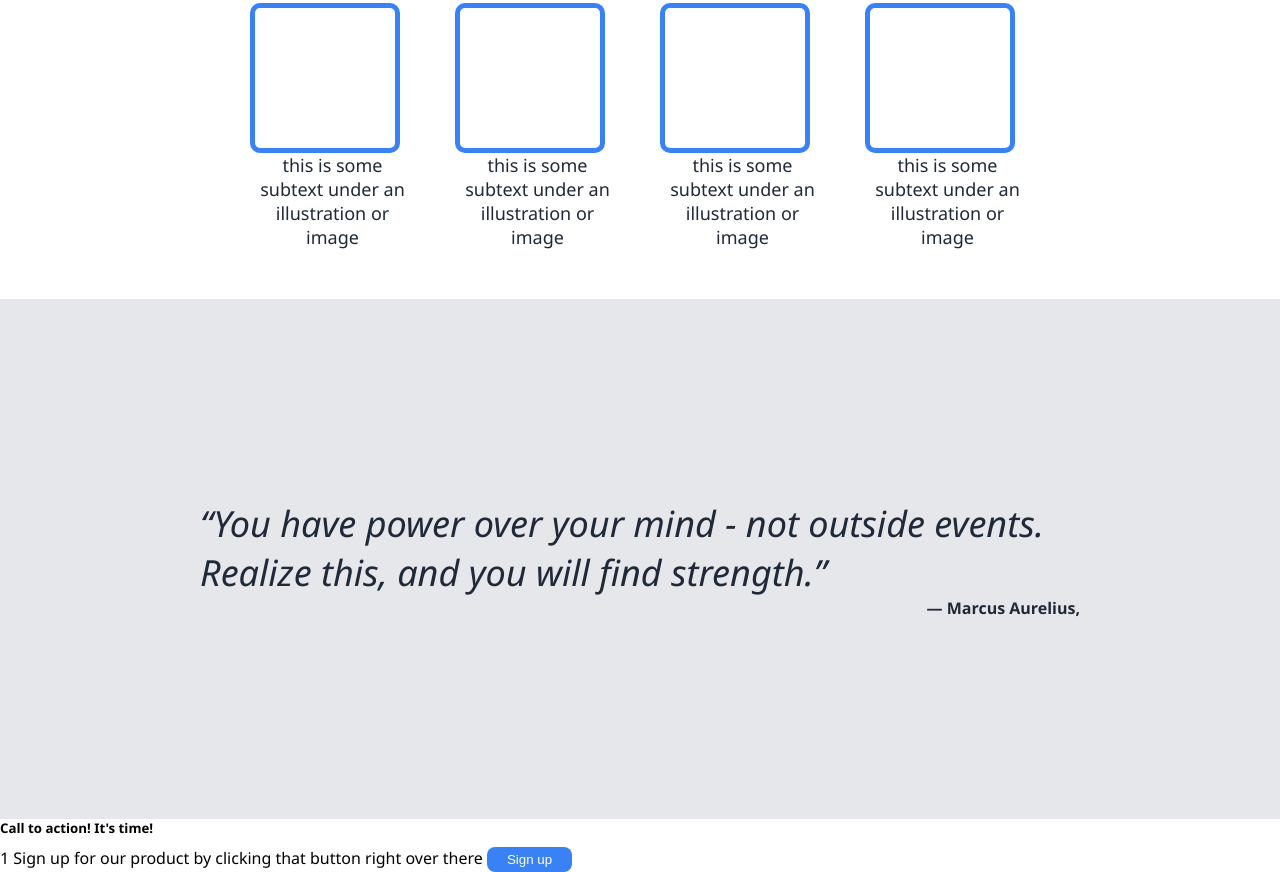
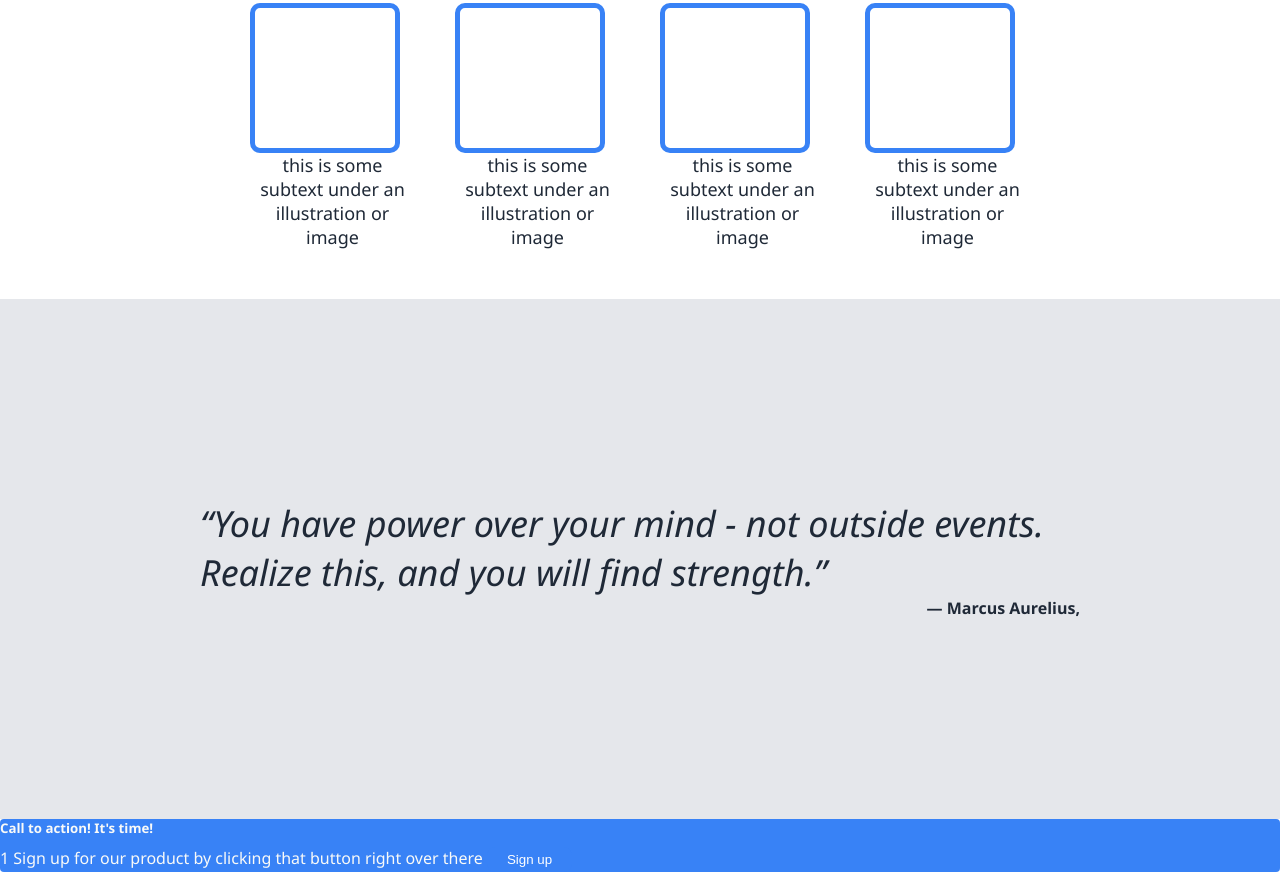
Before and after one commit to IsnardoA/Landing-Page, a plain HTML site: page index.html in a window 1280 px wide. Shown: the part 684-1556 px from the top of the page. Drawn offline with Linux system fonts and the light colour scheme.

Commit message:
styled the call to action class

```diff
--- a/style.css
+++ b/style.css
@@ -115,3 +115,10 @@ h2 {
   font-weight: bolder;
   align-self: flex-end;
 }
+
+.call-action {
+  background-color: #3882f6;
+  border-radius: 4px;
+  color: #f9faf8;
+  display: flex;
+}
```
